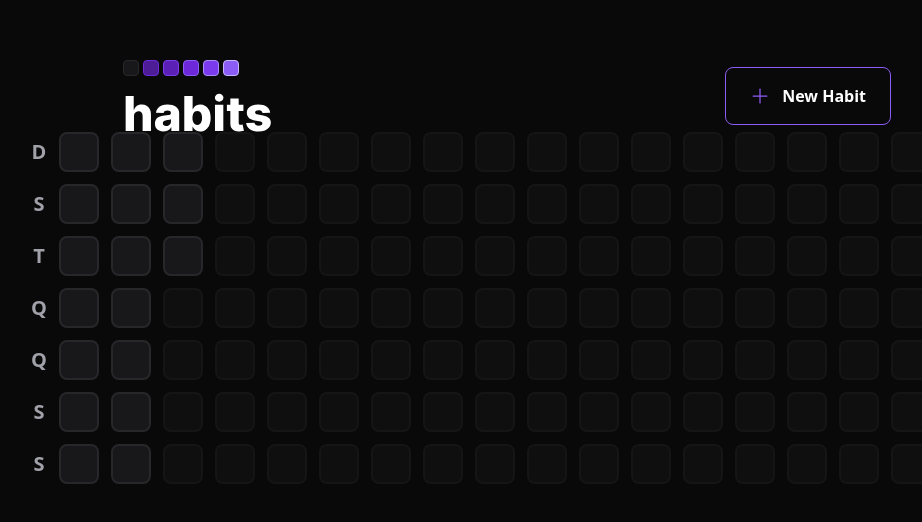
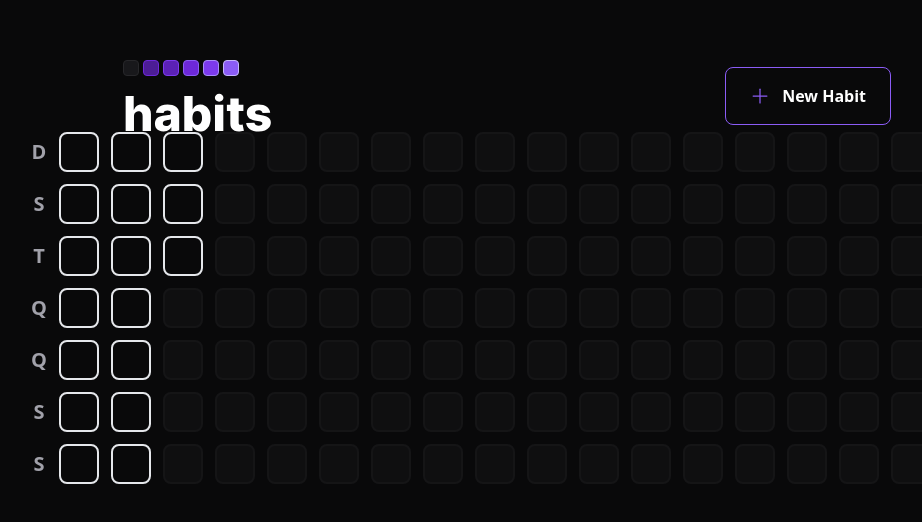
Before and after one commit to marcossnikel/-habit_tracker, a React (Vite) app in the folder web/: page / in a window 1280 px wide. Shown: the part 128-650 px from the top of the page, without its empty margins (133-1055 px from the left). Built offline with nearby package versions, Linux system fonts and the light colour scheme.

Commit message:
habitday component

```diff
--- a/web/src/components/HabitDay.tsx
+++ b/web/src/components/HabitDay.tsx
@@ -1,9 +1,35 @@
-// interface HabitDayProps{
-//     completed: number
-// }
+import * as Popover from '@radix-ui/react-popover'
+import { ProgressBar } from './ProgressBar'
+import clsx from 'clsx'
 
-export function HabitDay(){
+interface HabitDayProps{
+    completed: number
+    amount : number
+ }
+
+export function HabitDay(props: HabitDayProps){
+    const completedPercentage = Math.round((props.completed / props.amount) * 100)
     return(
-        <div className="w-10 h-10 bg-zinc-900 border-2 border-zinc-800 rounded-lg"></div>
+        <Popover.Root>
+            <Popover.Trigger className={clsx('w-10 h-10 rounded-lg border-2',{
+                'bg-zinc-900 border-zinc-800': completedPercentage === 0,
+                'bg-violet-900 border-violet-700': completedPercentage >= 0 && completedPercentage < 20,
+                'bg-violet-800 border-violet-600': completedPercentage >= 20 && completedPercentage < 40,
+                'bg-violet-700 border-violet-500': completedPercentage >= 40 && completedPercentage < 60,
+                'bg-violet-600 border-violet-500': completedPercentage >= 60 && completedPercentage < 80,
+                'bg-violet-500 border-violet-400': completedPercentage >= 80
+            })}/>
+
+            <Popover.Portal>
+                <Popover.Content className="min-w-[320px] p-6 rounded-2xl bg-zinc-900 flex flex-col ">
+                    <span className='font-semibold text-zinc-400'>Segunda</span>
+                    <span className='mt-1 font-extrabold leading-tight text-3xl'>18/01</span>
+
+                    <ProgressBar progress={completedPercentage}/>
+
+                    <Popover.Arrow height={8} width={16} className="fill-zinc-900"/>
+                </Popover.Content>
+            </Popover.Portal>
+        </Popover.Root>
     )
 }
```
